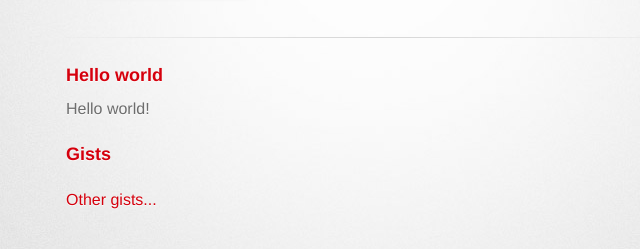
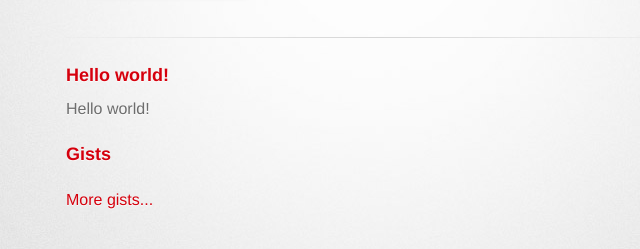
Before and after one commit to satomacoto/satomacoto.github.com, a plain HTML site: page index.html in a window 1280 px wide. Shown: the part 178-427 px from the top of the page, 264-904 px from the left. Drawn offline with nearby package versions, Linux system fonts and the light colour scheme; a web font is replaced by a local one.

Commit message:
change trivia

```diff
--- a/index.html
+++ b/index.html
@@ -29,14 +29,14 @@
         <hr>
 
         <section id="main_content">
-          <h3>Hello world</h3>
+          <h3>Hello world!</h3>
 
 <p>Hello world!</p>
 
           <h3>Gists</h3>
           <ol id="gists">
           </ol>
-          <p><a href="http://gist.github.com/satomacoto">Other gists...</a></p>
+          <p><a href="http://gist.github.com/satomacoto">More gists...</a></p>
           <script src="http://ajax.googleapis.com/ajax/libs/jquery/1.8.1/jquery.min.js"></script>
           <script>
 $(document).ready(function() {
@@ -46,13 +46,14 @@
     url: 'https://api.github.com/users/satomacoto/gists?page=1&per_page=10&callback=?',
     dataType: 'jsonp',
     success: function(res) {
+      //console.log(res);
       var data = res.data;
       for (var i = 0; i < data.length; i++) {
-        //var gist = '<script src="https://gist.github.com/satomacoto/' + data[i].id + '.js"><\/script>';
         var url = data[i].html_url;
         var description = data[i].description;
         if (description == "") description = url;
         var gist = '<li><a href="' + url + '">' + description.replace(/&/g, '&amp;').replace(/</g, '&lt;').replace(/>/g, '&gt;').replace(/"/g, '&quot;') + '</a></li>';
+//        var gist = '<script src="https://gist.github.com/satomacoto/' + data[i].id + '.js"><\/script>';
         $('#gists').append(gist);
       }
     }
```
